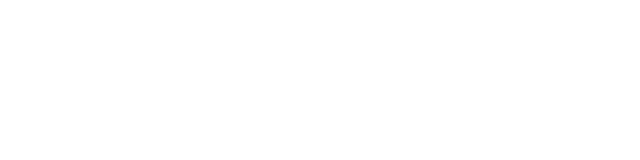
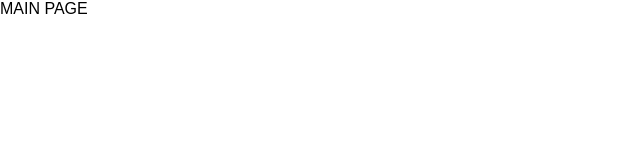
Before and after one commit to AyxanAxn/Cinema, a React (Create React App) app: page / in a window 1280 px wide. Before the commit this address had no page. Shown: the top 160 px of the page, without its empty margins (0-640 px from the left). Built offline with nearby package versions, Linux system fonts and the light colour scheme.

Commit message:
Updates on comments 2

```diff
--- a/src/pages/Login/index.tsx
+++ b/src/pages/Login/index.tsx
@@ -14,7 +14,6 @@ const adminUser = {
 export const Login = () => {
 
     const [user, setUser] = useState<IDetails>({name: "", email: "", password: ""});
-    // const [user, setUser] = useState({name: "", email: ""});
     const [error, setError] = useState<string>("");
 
     const login = (details: IDetails) => {
@@ -29,10 +28,6 @@ export const Login = () => {
         else{
             setError("Details do not match");
         }
-    };
-
-    const LogOut = () => {
-        setUser({name: "", email: "", password: ""});
     };
 
     const [details, setDetails] = useState<IDetails>({name: "", email: "", password: ""});
--- a/src/routes/index.tsx
+++ b/src/routes/index.tsx
@@ -9,7 +9,7 @@ import { MainPage } from "../pages/MainPage";
 export const AppRoutes = () => {
     return (
         <Routes>
-            {/* <Route path="/" element={<MainPage />}/> */}
+            <Route path="/" element={<MainPage />}/>
             <Route path="/login" element={<Login />}/>
         </Routes>
     );
```
